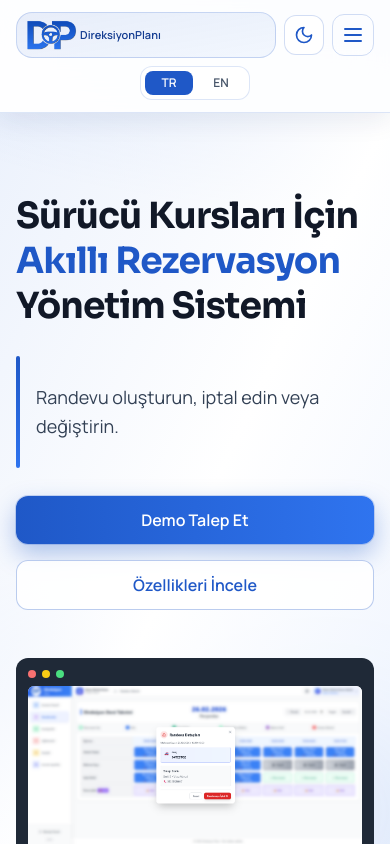
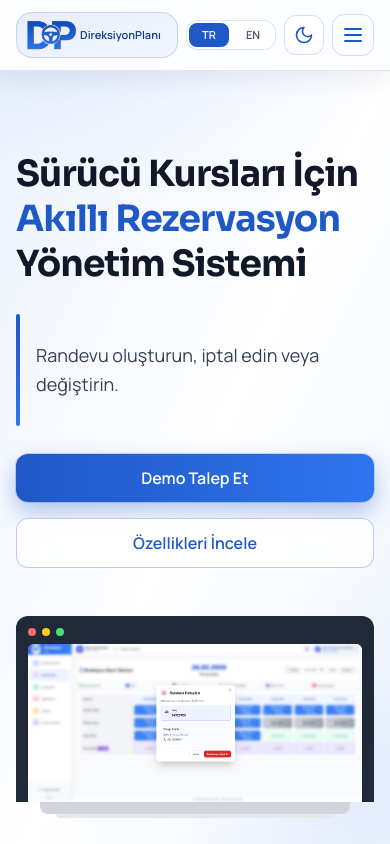
Before and after one commit to brkdnz75/DireksiyonPlaniWebSite, a React (Vite) app: page / in a window 390 px wide. Shown: the top 844 px of the page. Built offline with nearby package versions, Linux system fonts and the light colour scheme.

Commit message:
Fix v1.1.1

```diff
--- a/src/components/Navbar.tsx
+++ b/src/components/Navbar.tsx
@@ -137,7 +137,7 @@ export default function Navbar() {
           </div>
         </div>
 
-        <div className="md:hidden py-3 space-y-2">
+        <div className="md:hidden py-3">
           <div className="flex items-center gap-2">
             <Link
               to="/"
@@ -153,13 +153,46 @@ export default function Navbar() {
                 className="h-8 w-auto object-contain"
               />
               <span
-                className={`text-[11px] font-semibold whitespace-nowrap truncate ${
+                className={`hidden min-[390px]:inline text-[11px] font-semibold whitespace-nowrap truncate ${
                   isDark ? 'text-sky-100' : 'text-[#123b90]'
                 }`}
               >
                 DireksiyonPlanı
               </span>
             </Link>
+
+            <div
+              className={`shrink-0 inline-flex items-center gap-1 whitespace-nowrap rounded-xl p-0.5 ${
+                isDark ? 'bg-slate-900/90' : 'bg-white/80 border border-[#1f58c7]/15'
+              }`}
+            >
+              <button
+                type="button"
+                onClick={() => setLanguage('tr')}
+                className={`min-w-10 px-2 py-1 text-[11px] font-semibold rounded-lg transition ${
+                  language === 'tr'
+                    ? 'bg-primary text-white'
+                    : isDark
+                      ? 'text-slate-300 hover:bg-slate-800'
+                      : 'text-slate-600 hover:bg-slate-100'
+                }`}
+              >
+                TR
+              </button>
+              <button
+                type="button"
+                onClick={() => setLanguage('en')}
+                className={`min-w-10 px-2 py-1 text-[11px] font-semibold rounded-lg transition ${
+                  language === 'en'
+                    ? 'bg-primary text-white'
+                    : isDark
+                      ? 'text-slate-300 hover:bg-slate-800'
+                      : 'text-slate-600 hover:bg-slate-100'
+                }`}
+              >
+                EN
+              </button>
+            </div>
 
             <button
               type="button"
@@ -186,41 +219,6 @@ export default function Navbar() {
             >
               {isOpen ? <X className="h-6 w-6" /> : <Menu className="h-6 w-6" />}
             </button>
-          </div>
-
-          <div className="flex justify-center">
-            <div
-              className={`inline-flex items-center gap-1 whitespace-nowrap rounded-xl p-1 ${
-                isDark ? 'bg-slate-900/90' : 'bg-white/80 border border-[#1f58c7]/15'
-              }`}
-            >
-            <button
-              type="button"
-              onClick={() => setLanguage('tr')}
-              className={`min-w-12 px-3 py-1 text-xs font-semibold rounded-lg transition ${
-                language === 'tr'
-                  ? 'bg-primary text-white'
-                  : isDark
-                    ? 'text-slate-300 hover:bg-slate-800'
-                    : 'text-slate-600 hover:bg-slate-100'
-              }`}
-            >
-              TR
-            </button>
-              <button
-                type="button"
-                onClick={() => setLanguage('en')}
-                className={`min-w-12 px-3 py-1 text-xs font-semibold rounded-lg transition ${
-                  language === 'en'
-                    ? 'bg-primary text-white'
-                    : isDark
-                      ? 'text-slate-300 hover:bg-slate-800'
-                      : 'text-slate-600 hover:bg-slate-100'
-                }`}
-              >
-                EN
-              </button>
-            </div>
           </div>
         </div>
       </div>
```
